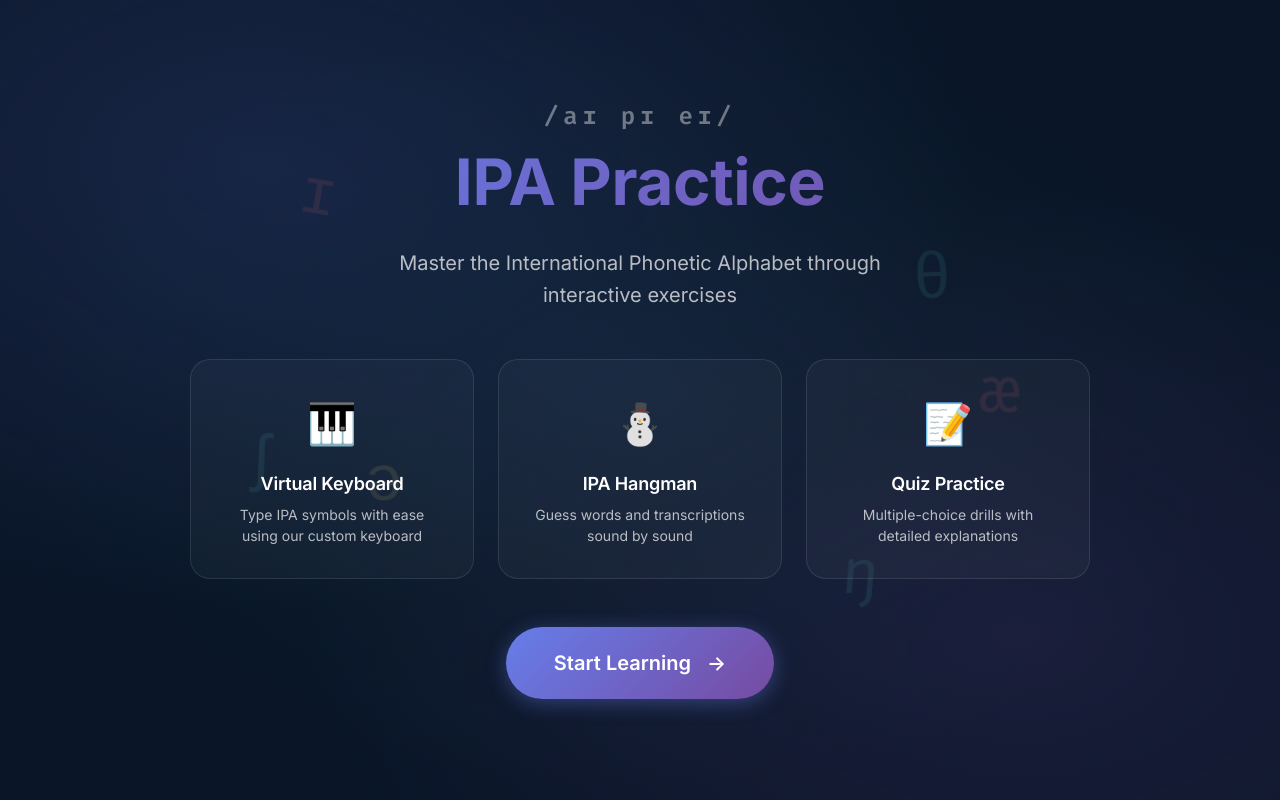
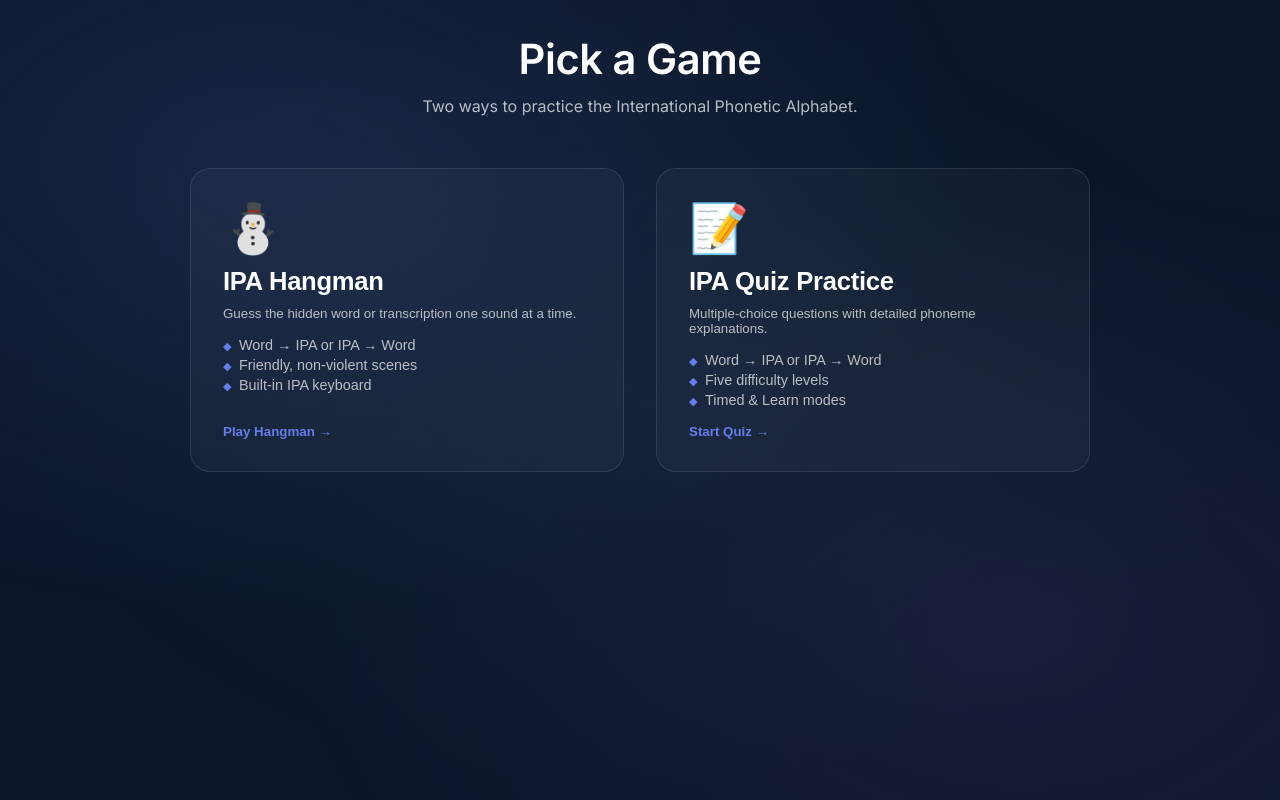
Before and after one commit to RileyTheRiler/ipa-practice-game, a React (Vite) app: page / in a window 1280 px wide. Built offline with nearby package versions, Linux system fonts and the light colour scheme.

Commit message:
Remove title screen, open straight to game picker

```diff
--- a/src/App.jsx
+++ b/src/App.jsx
@@ -1,5 +1,4 @@
 import { useState } from 'react';
-import TitleScreen from './components/TitleScreen';
 import GamePicker from './components/GamePicker';
 import QuizMenu from './components/QuizMenu';
 import MultipleChoiceGame from './components/MultipleChoiceGame';
@@ -11,7 +10,7 @@ import LiveCaptionMode from './components/LiveCaptionMode';
 import './index.css';
 
 function App() {
-    const [screen, setScreen] = useState('title');
+    const [screen, setScreen] = useState('home');
     const [gameMode, setGameMode] = useState('wordToIpa');
     const [currentLevel, setCurrentLevel] = useState('level1');
     const [results, setResults] = useState(null);
@@ -26,9 +25,6 @@ function App() {
     /** Pick the component for the active screen. */
     const renderScreen = () => {
         switch (screen) {
-            case 'title':
-                return <TitleScreen onStart={() => setScreen('home')} />;
-
             case 'home':
                 return (
                     <GamePicker
@@ -91,7 +87,12 @@ function App() {
                 );
 
             default:
-                return <TitleScreen onStart={() => setScreen('home')} />;
+                return (
+                    <GamePicker
+                        onPickHangman={() => setScreen('hangman')}
+                        onPickQuiz={() => setScreen('quizMenu')}
+                    />
+                );
         }
     };
 
--- a/src/components/TitleScreen.css
+++ /dev/null
@@ -1,238 +0,0 @@
-/* Title Screen Styles */
-
-.title-screen {
-    min-height: 100vh;
-    display: flex;
-    align-items: center;
-    justify-content: center;
-    padding: var(--spacing-lg);
-    position: relative;
-    overflow: hidden;
-}
-
-/* Floating IPA Symbols Background */
-.floating-symbols {
-    position: absolute;
-    inset: 0;
-    pointer-events: none;
-    overflow: hidden;
-}
-
-.float-symbol {
-    position: absolute;
-    font-family: var(--font-ipa);
-    font-size: 4rem;
-    opacity: 0.1;
-    animation: floatAround 20s ease-in-out infinite;
-}
-
-.float-symbol.s1 {
-    top: 10%;
-    left: 10%;
-    animation-delay: 0s;
-    color: var(--color-vowel);
-}
-
-.float-symbol.s2 {
-    top: 20%;
-    right: 15%;
-    animation-delay: -3s;
-    color: var(--color-consonant);
-}
-
-.float-symbol.s3 {
-    bottom: 30%;
-    left: 20%;
-    animation-delay: -6s;
-    color: var(--color-diacritic);
-}
-
-.float-symbol.s4 {
-    bottom: 15%;
-    right: 25%;
-    animation-delay: -9s;
-    color: var(--color-consonant);
-}
-
-.float-symbol.s5 {
-    top: 50%;
-    left: 5%;
-    animation-delay: -12s;
-    color: var(--color-consonant);
-}
-
-.float-symbol.s6 {
-    top: 40%;
-    right: 8%;
-    animation-delay: -15s;
-    color: var(--color-vowel);
-}
-
-@keyframes floatAround {
-
-    0%,
-    100% {
-        transform: translate(0, 0) rotate(0deg);
-    }
-
-    25% {
-        transform: translate(20px, -20px) rotate(10deg);
-    }
-
-    50% {
-        transform: translate(-10px, 10px) rotate(-5deg);
-    }
-
-    75% {
-        transform: translate(15px, 15px) rotate(5deg);
-    }
-}
-
-/* Main Content */
-.title-content {
-    max-width: 900px;
-    width: 100%;
-    text-align: center;
-    position: relative;
-    z-index: 1;
-}
-
-.title-hero {
-    margin-bottom: var(--spacing-xxl);
-}
-
-.main-title {
-    display: flex;
-    flex-direction: column;
-    gap: var(--spacing-sm);
-    margin-bottom: var(--spacing-lg);
-}
-
-.title-ipa {
-    font-family: var(--font-ipa);
-    font-size: 1.5rem;
-    color: var(--text-muted);
-    letter-spacing: 0.2em;
-    animation: fadeIn 0.5s ease forwards;
-}
-
-.title-text {
-    font-size: 4rem;
-    font-weight: 700;
-    background: var(--accent-gradient);
-    -webkit-background-clip: text;
-    -webkit-text-fill-color: transparent;
-    background-clip: text;
-    animation: fadeIn 0.5s ease forwards;
-    animation-delay: 0.2s;
-    opacity: 0;
-}
-
-.subtitle {
-    font-size: 1.25rem;
-    color: var(--text-secondary);
-    max-width: 500px;
-    margin: 0 auto;
-    animation: fadeIn 0.5s ease forwards;
-    animation-delay: 0.4s;
-    opacity: 0;
-}
-
-/* Features Grid */
-.features-grid {
-    display: grid;
-    grid-template-columns: repeat(3, 1fr);
-    gap: var(--spacing-lg);
-    margin-bottom: var(--spacing-xxl);
-}
-
-.feature-card {
-    background: var(--bg-card);
-    border: 1px solid var(--border-subtle);
-    border-radius: var(--radius-lg);
-    padding: var(--spacing-xl);
-    opacity: 0;
-    transition: all var(--transition-normal);
-}
-
-.feature-card:hover {
-    transform: translateY(-4px);
-    border-color: var(--border-accent);
-    background: var(--bg-card-hover);
-}
-
-.feature-icon {
-    font-size: 2.5rem;
-    display: block;
-    margin-bottom: var(--spacing-md);
-}
-
-.feature-card h3 {
-    font-size: 1.125rem;
-    margin-bottom: var(--spacing-sm);
-    color: var(--text-primary);
-}
-
-.feature-card p {
-    font-size: 0.875rem;
-    color: var(--text-secondary);
-    line-height: 1.5;
-}
-
-/* Start Button */
-.start-button {
-    display: inline-flex;
-    align-items: center;
-    gap: var(--spacing-md);
-    padding: var(--spacing-lg) var(--spacing-xxl);
-    background: var(--accent-gradient);
-    border: none;
-    border-radius: var(--radius-full);
-    font-family: var(--font-ui);
-    font-size: 1.25rem;
-    font-weight: 600;
-    color: white;
-    cursor: pointer;
-    transition: all var(--transition-normal);
-    box-shadow: 0 4px 20px rgba(102, 126, 234, 0.4);
-    animation: fadeIn 0.5s ease forwards;
-    animation-delay: 0.8s;
-    opacity: 0;
-}
-
-.start-button:hover {
-    transform: translateY(-3px) scale(1.02);
-    box-shadow: 0 8px 30px rgba(102, 126, 234, 0.5);
-}
-
-.start-button:active {
-    transform: translateY(0) scale(0.98);
-}
-
-.button-arrow {
-    transition: transform var(--transition-fast);
-}
-
-.start-button:hover .button-arrow {
-    transform: translateX(5px);
-}
-
-/* Responsive */
-@media (max-width: 768px) {
-    .title-text {
-        font-size: 2.5rem;
-    }
-
-    .features-grid {
-        grid-template-columns: 1fr;
-        gap: var(--spacing-md);
-    }
-
-    .feature-card {
-        padding: var(--spacing-lg);
-    }
-
-    .float-symbol {
-        font-size: 2.5rem;
-    }
-}
--- a/src/components/TitleScreen.jsx
+++ /dev/null
@@ -1,57 +0,0 @@
-import './TitleScreen.css';
-
-export function TitleScreen({ onStart }) {
-    return (
-        <div className="title-screen">
-            <div className="title-content">
-                {/* Decorative elements */}
-                <div className="floating-symbols">
-                    <span className="float-symbol s1">ɪ</span>
-                    <span className="float-symbol s2">θ</span>
-                    <span className="float-symbol s3">ə</span>
-                    <span className="float-symbol s4">ŋ</span>
-                    <span className="float-symbol s5">ʃ</span>
-                    <span className="float-symbol s6">æ</span>
-                </div>
-
-                {/* Main title */}
-                <div className="title-hero">
-                    <h1 className="main-title">
-                        <span className="title-ipa">/aɪ pɪ eɪ/</span>
-                        <span className="title-text">IPA Practice</span>
-                    </h1>
-                    <p className="subtitle">
-                        Master the International Phonetic Alphabet through interactive exercises
-                    </p>
-                </div>
-
-                {/* Features */}
-                <div className="features-grid">
-                    <div className="feature-card animate-slideUp stagger-1">
-                        <span className="feature-icon">🎹</span>
-                        <h3>Virtual Keyboard</h3>
-                        <p>Type IPA symbols with ease using our custom keyboard</p>
-                    </div>
-                    <div className="feature-card animate-slideUp stagger-2">
-                        <span className="feature-icon">⛄</span>
-                        <h3>IPA Hangman</h3>
-                        <p>Guess words and transcriptions sound by sound</p>
-                    </div>
-                    <div className="feature-card animate-slideUp stagger-3">
-                        <span className="feature-icon">📝</span>
-                        <h3>Quiz Practice</h3>
-                        <p>Multiple-choice drills with detailed explanations</p>
-                    </div>
-                </div>
-
-                {/* Start button */}
-                <button className="start-button" onClick={onStart}>
-                    <span className="button-text">Start Learning</span>
-                    <span className="button-arrow">→</span>
-                </button>
-            </div>
-        </div>
-    );
-}
-
-export default TitleScreen;
```
